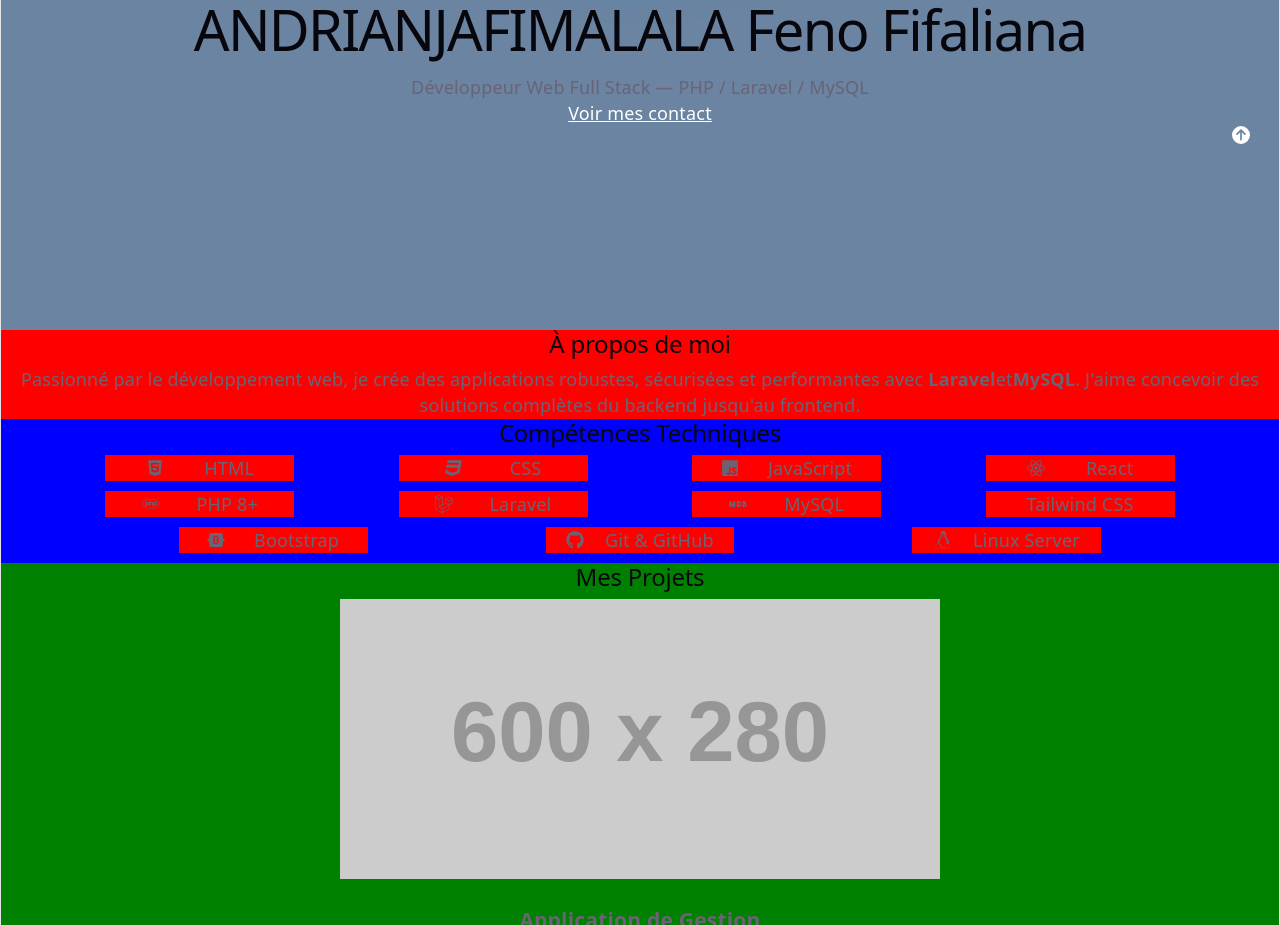
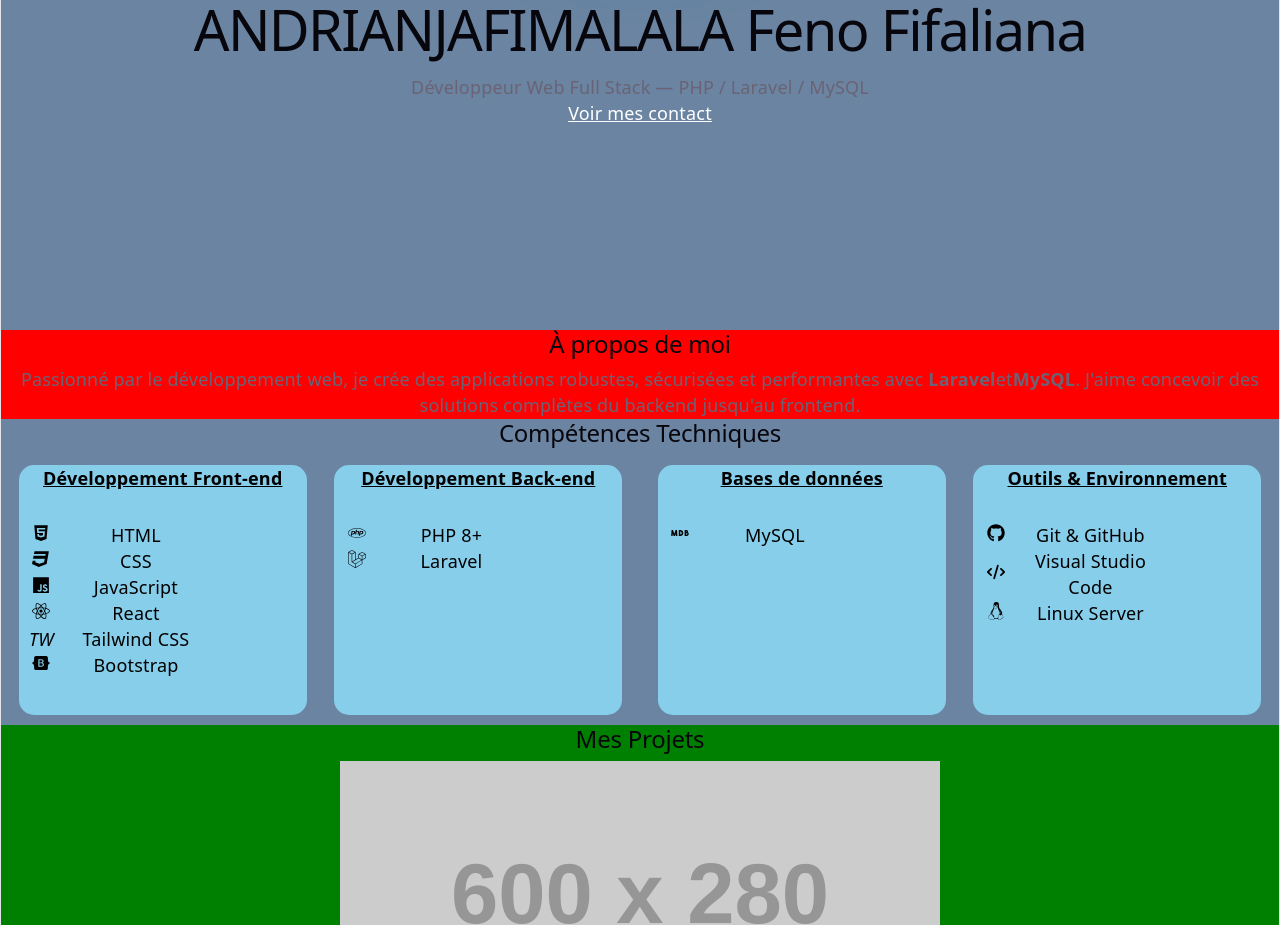
Before and after one commit to Fifaliana-Andriana/PortFolio_Fifaliana, a React (Vite) app: page / in a window 1280 px wide. Shown: the part 620-1545 px from the top of the page. Built offline with nearby package versions, Linux system fonts and the light colour scheme.

Commit message:
Les compétences

```diff
--- a/src/App.jsx
+++ b/src/App.jsx
@@ -1,14 +1,33 @@
-import React from "react";
+import React, { useEffect, useState } from "react";
 import Header from "./composant/Header";
 import Outlet from "./component/Outlet";
 import Footer from "./component/Footer";
 import { FaCircleArrowUp } from "react-icons/fa6";
 
 function App() {
+  const [show, setShow] = useState(false);
+
+  useEffect(() => {
+    const handleScroll = () => {
+      if (window.scrollY > 200) {
+        setShow(true);
+      } else {
+        setShow(false);
+      }
+    };
+
+    window.addEventListener("scroll", handleScroll);
+
+    return () => {
+      window.removeEventListener("scroll", handleScroll);
+    };
+  }, []);
   return (
     <div>
       <div className="posFix z-100 right0">
-          <a href="#Home" className={window.Header ? "opacity0" : "opacity1"}><FaCircleArrowUp/></a>
+        <a href="#Home" className={show ? "opacity1" : "opacity0"}>
+          <FaCircleArrowUp />
+        </a>
       </div>
       <div>
         <Header />
--- a/src/composant/Competence.jsx
+++ b/src/composant/Competence.jsx
@@ -9,58 +9,99 @@
 import { FaPhp } from "react-icons/fa6";
 import { FaLaravel } from "react-icons/fa6";
 import { FaLinux } from "react-icons/fa6";
+import { FaCode } from "react-icons/fa6";
+// import { SiVisualstudiocode } from "react-icons/si";
 
 function Competence() {
   return (
-    <div id="Competence" className="w100prc bgBlue">
+    <div id="Competence" className="w100prc container">
       <h2>Compétences Techniques</h2>
-      <div className="skills displayF flexDirC">
-        <div className="displayF justifyCSE mBottom">
-          <div className="skill-card displayF justifyCSE alignIC w5cm">
+      <div className="containerFirst">
+        <div className="containerSecond">
+          <div className="containerThird">
+            <p className="h15cm">Développement Front-end</p>
+            <div className="skill-card displayF justifyCC alignIC w5cm">
+              <i>
                 <FaHtml5 />
-            HTML
+              </i>
+              <p>HTML</p>
+            </div>
+            <div className="skill-card displayF justifyCC alignIC w5cm">
+              <i>
+                <FaCss3 />
+              </i>
+              <p>CSS</p>
             </div>
             <div className="skill-card displayF justifyCSE alignIC w5cm">
-            <FaCss3 />
-            CSS
+              <i>
+                <FaJs />
+              </i>
+              <p>JavaScript</p>
             </div>
             <div className="skill-card displayF justifyCSE alignIC w5cm">
-            <FaJs />
-            JavaScript
+              <i>
+                <FaReact />
+              </i>
+              <p>React</p>
             </div>
             <div className="skill-card displayF justifyCSE alignIC w5cm">
-            <FaReact />
-            React
+              <i>TW</i>
+              <p>Tailwind CSS</p>
+            </div>
+            <div className="skill-card displayF justifyCSE alignIC w5cm">
+              <i>
+                <FaBootstrap />
+              </i>
+              <p>Bootstrap</p>
             </div>
           </div>
-        <div className="displayF justifyCSE mBottom">
+          <div className="containerThird">
+            <p className="h15cm">Développement Back-end</p>
             <div className="skill-card displayF justifyCSE alignIC w5cm">
+              <i>
                 <FaPhp />
-            PHP 8+
+              </i>
+              <p>PHP 8+</p>
             </div>
             <div className="skill-card displayF justifyCSE alignIC w5cm">
+              <i>
                 <FaLaravel />
-            Laravel
+              </i>
+              <p>Laravel</p>
+            </div>
+          </div>
+        </div>
+        <div className="containerSecond">
+          <div className="containerThird">
+            <p className="h15cm">Bases de données</p>
+            <div className="skill-card displayF justifyCSE alignIC w5cm">
+              <i>
+                <FaMdb />
+              </i>
+              <p>MySQL</p>
+            </div>
+          </div>
+          <div className="containerThird">
+            <p className="h15cm">Outils & Environnement</p>
+            <div className="skill-card displayF justifyCSE alignIC w5cm">
+              <i>
+                <FaGithub />
+              </i>
+              <p>Git & GitHub</p>
             </div>
             <div className="skill-card displayF justifyCSE alignIC w5cm">
-            <FaMdb />
-            MySQL
-          </div>
-
-          <div className="skill-card displayF justifyCSE alignIC w5cm">Tailwind CSS</div>
-        </div>
-        <div className="displayF justifyCSE mBottom">
-          <div className="skill-card displayF justifyCSE alignIC w5cm">
-            <FaBootstrap />
-            Bootstrap
+              {/* <SiVisualstudiocode/> */}
+              <i>
+                <FaCode />
+              </i>
+              <p>Visual Studio Code</p>
             </div>
             <div className="skill-card displayF justifyCSE alignIC w5cm">
-            <FaGithub />
-            Git & GitHub
+              <i>
+                <FaLinux />
+              </i>
+              <p>Linux Server</p>
             </div>
-          <div className="skill-card displayF justifyCSE alignIC w5cm">
-            <FaLinux />
-            Linux Server
           </div>
         </div>
       </div>
--- a/src/index.css
+++ b/src/index.css
@@ -116,6 +116,9 @@
 .w5cm{
   width: 5cm;
 }
+.w20prc {
+  width: 20%;
+}
 .w25prc {
   width: 25%;
 }
@@ -127,6 +130,9 @@
 }
 .w100prc {
   width: 100%;
+}
+.h15cm{
+  height: 1.5cm;
 }
 
 .mBottom{
@@ -141,6 +147,13 @@
 
 a {
   color: white;
+}
+
+.white{
+  color: white;
+}
+.black{
+  color: black;
 }
 
 .displayB {
@@ -199,6 +212,10 @@
   box-shadow: 20px 20px 100px rgba(0, 153, 255);
 }
 
+.radius15px{
+  border-radius: 15px;
+}
+
 .opacity0{
   opacity: 0;
 }
@@ -251,6 +268,9 @@
 .bgBlue {
   background-color: blue;
 }
+.bgSkyblue{
+  background: skyblue;
+}
 .bgWhite {
   background-color: white;
 }
@@ -280,8 +300,37 @@
   text-decoration: none;
 }
 
-.skill-card{
-  background-color: red;
+.skill-card > i{
+  /* background: red; */
+  width: 25%;
+}
+.skill-card > p{
+  /* background: green; */
+  width: 80%;
+}
+
+.containerFirst{
+  display: flex;
+  justify-content: space-evenly;
+}
+.containerSecond{
+  display: flex;
+  justify-content: space-evenly;
+  width: 50%;
+}
+.containerThird{
+  margin: 10px;
+  color: black;
+  background-color: skyblue;
+  display: flex;
+  flex-direction: column;
+  width: 45%;
+  height: 250px;
+  border-radius: 15px;
+}
+.containerThird>p{
+  font-weight: bolder;
+  text-decoration: underline;
 }
 
 @media (min-width: 768px) and (max-width: 1023px) {
@@ -289,10 +338,38 @@
     width: 300px;
     height: 300px;
   }
+.containerFirst{
+  display: flex;
+  flex-direction: column;
+}
+.containerSecond{
+  margin-bottom: 20px;
+  width: 100%;
+  display: flex;
+  justify-content: center;
+}
 }
 @media (max-width: 767px) {
   .Profil {
     width: 200px;
     height: 200px;
   }
+  /* .container{
+    display: flex;
+  } */
+  .containerFirst{
+    width: 100%;
+    display: flex;
+    flex-direction: column;
+    justify-content: center;
 }
+.containerSecond{
+  width: 100%;
+  display: flex;
+  flex-direction: column;
+  justify-content: center;
+}
+.containerThird{
+  width: 70%;
+}
+}
```
Lines whose indentation alone changed are shown as unchanged.
